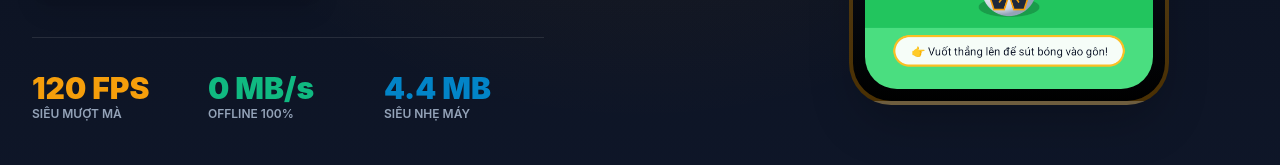
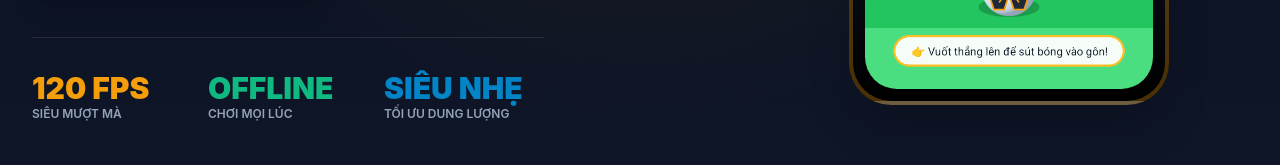
Before and after one commit to caykhe36/azezyball, a plain HTML site: page web/index.html in a window 1280 px wide. Shown: the part 635-800 px from the top of the page. Drawn offline with nearby package versions, Linux system fonts and the light colour scheme.

Commit message:
clean(web): Cập nhật hiển thị chỉ số tối ưu dung lượng siêu nhẹ trên landing page

```diff
--- a/web/index.html
+++ b/web/index.html
@@ -129,12 +129,12 @@
                             <p class="text-xs text-textGray uppercase font-semibold">Siêu mượt mà</p>
                         </div>
                         <div>
-                            <p class="text-2xl sm:text-3xl font-black text-turfGreen">0 MB/s</p>
-                            <p class="text-xs text-textGray uppercase font-semibold">Offline 100%</p>
+                            <p class="text-2xl sm:text-3xl font-black text-turfGreen">OFFLINE</p>
+                            <p class="text-xs text-textGray uppercase font-semibold">Chơi mọi lúc</p>
                         </div>
                         <div>
-                            <p class="text-2xl sm:text-3xl font-black text-skyBlue">4.4 MB</p>
-                            <p class="text-xs text-textGray uppercase font-semibold">Siêu nhẹ máy</p>
+                            <p class="text-2xl sm:text-3xl font-black text-skyBlue">SIÊU NHẸ</p>
+                            <p class="text-xs text-textGray uppercase font-semibold">Tối ưu dung lượng</p>
                         </div>
                     </div>
                 </div>
```
